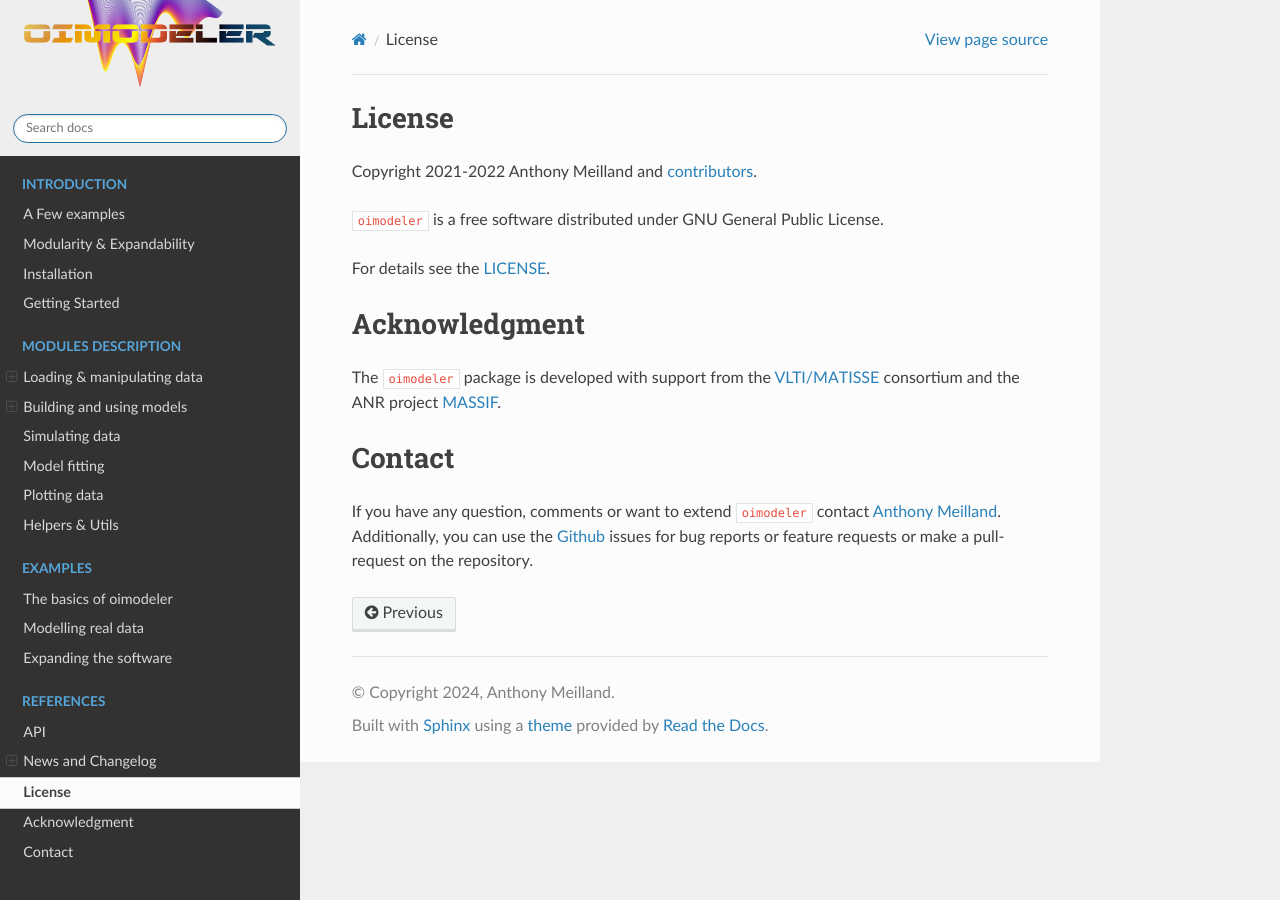
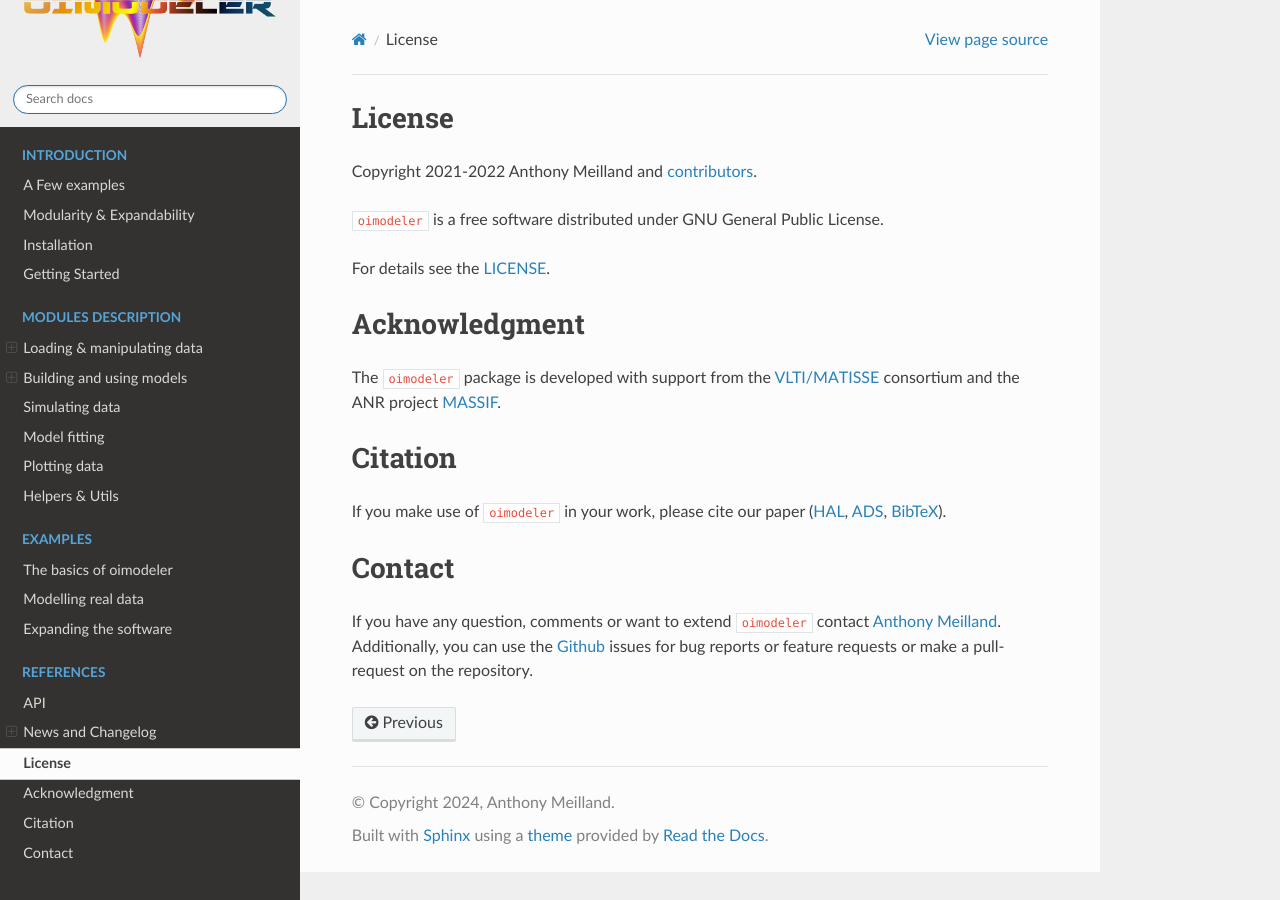
Before and after one commit to oimodeler/oimodeler, a Sphinx documentation site: the page built from newdocs/source/ackn.rst, in a window 1280 px wide. Built offline with Sphinx 7.4.7 and the Read the Docs theme 3.1.0, drawn with Linux system fonts in a browser that asks for light colours; pages that are not in the unit, such as notebooks, are missing from menus.

Commit message:
Update ackn.rst

```diff
--- a/newdocs/source/ackn.rst
+++ b/newdocs/source/ackn.rst
@@ -16,6 +16,13 @@ The ``oimodeler`` package is developed with support from the
 and the ANR project `MASSIF <https://www.anr-massif.fr>`_.
 
 
+
+Citation
+========
+
+If you make use of ``oimodeler`` in your work, please cite our paper (`HAL <https://cnrs.hal.science/hal-04797236>`_, `ADS <https://ui.adsabs.harvard.edu/abs/2024SPIE13095E..2WM/abstract>`_, `BibTeX <https://ui.adsabs.harvard.edu/abs/2024SPIE13095E..2WM/exportcitation>`_).
+
+
 Contact
 =======
 
```
